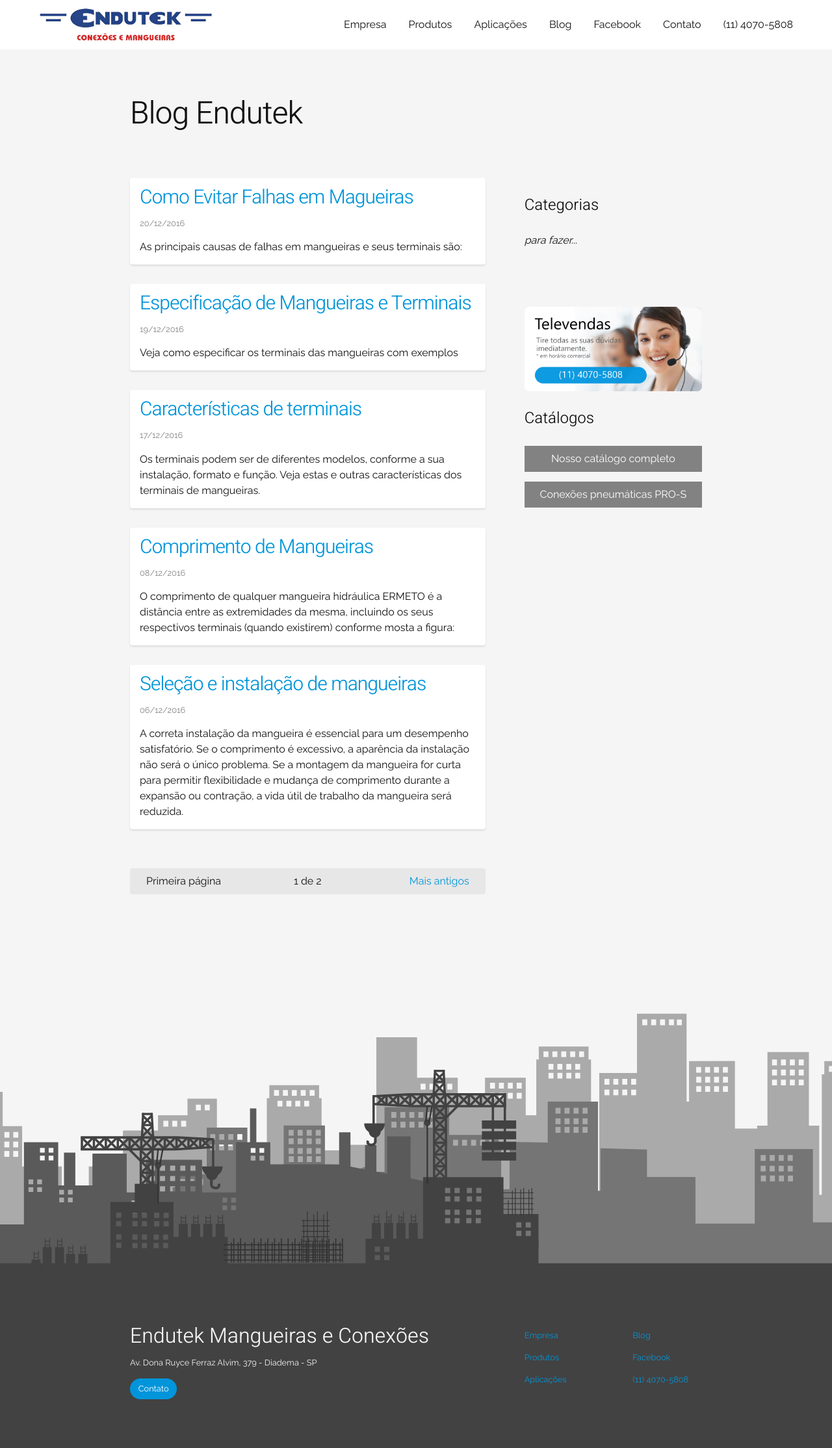
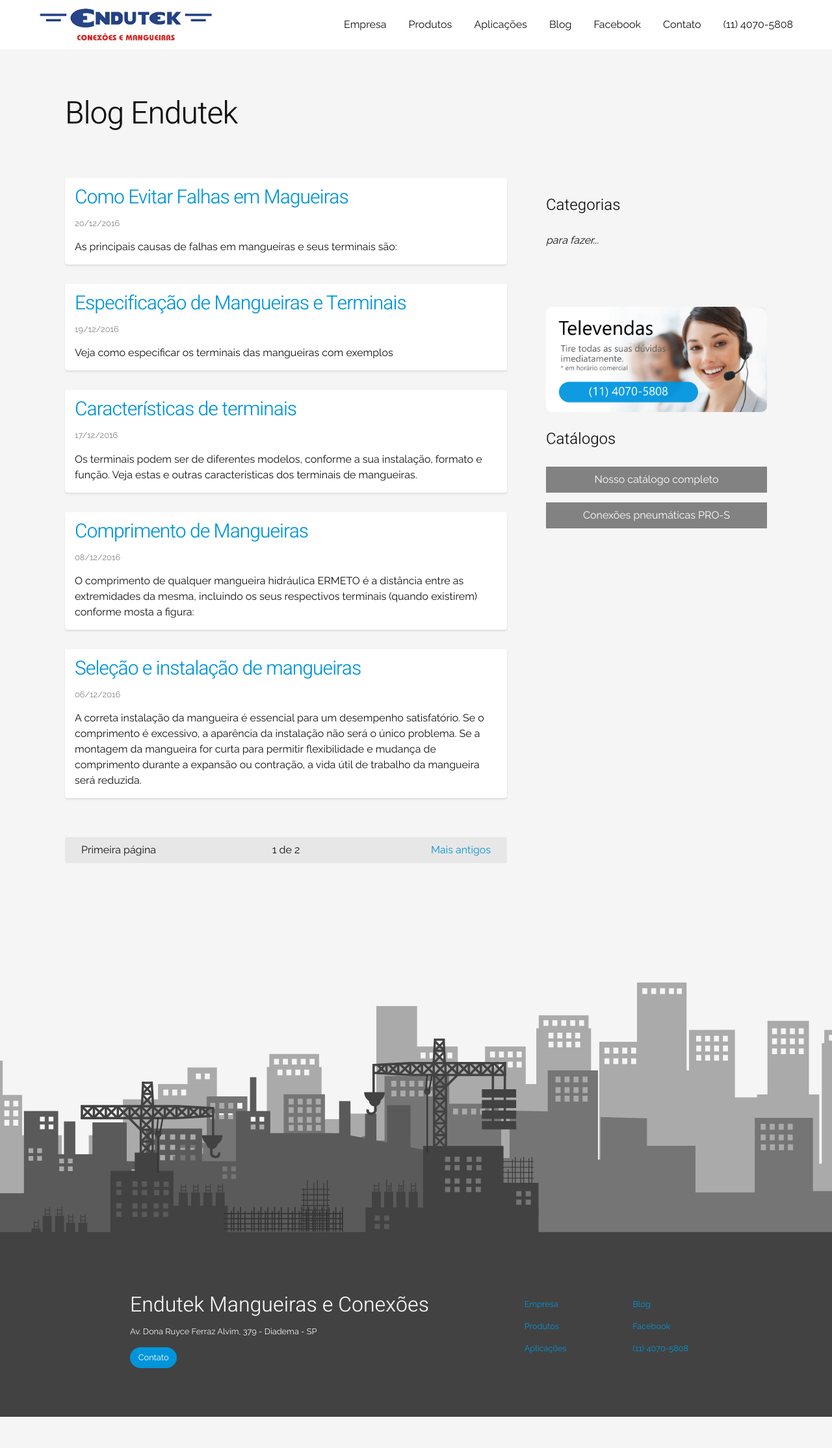
Before and after one commit to Endutek/endutek.github.io, a Jekyll site: the page built from blog/index.html, in a window 1280 px wide. Shown: the whole page at 65% size. Built offline with Jekyll 4.4.1, drawn with Linux system fonts in a browser that asks for light colours; the list of posts is cut into pages by our own code; after the commit the page ends 2180 px from its top, so only the background shows below that.

Commit message:
Largura maior para o blog

```diff
--- /dev/null
+++ b/_layouts/blog.html
@@ -0,0 +1,15 @@
+---
+layout: default
+---
+
+<article class="page-content post">
+
+  <header class="wrapper large post-header">
+    <h1 class="post-title">{{ page.title }}</h1>
+  </header>
+
+  <div class="post-content">
+    {{ content }}
+  </div>
+
+</article>
--- a/_sass/_layout.sass
+++ b/_sass/_layout.sass
@@ -203,10 +203,6 @@
         border-radius: 4px
         box-shadow: 0 2px 3px 0 rgba(black, .1)
         padding: 15px
-        +media-query($on-laptop)
-            padding: 10px
-        +media-query($on-palm)
-            padding: 5px
 
     .post-title
         margin-top: 0
--- a/blog/index.html
+++ b/blog/index.html
@@ -1,11 +1,11 @@
 ---
-layout: page
+layout: blog
 title: Blog Endutek
 excerpt: >
     Aprenda e se mantenha informado sobre a indústria e tecnologias para a área industrial. Este é o blog da Endutek Mangueiras e Conexões.
 ---
 
-<div data-grid="spacing" class="wrapper">
+<div data-grid="spacing" class="wrapper large">
     <div data-cell="2of3">
         <ul class="post-list">
             {% for post in paginator.posts %}
```
